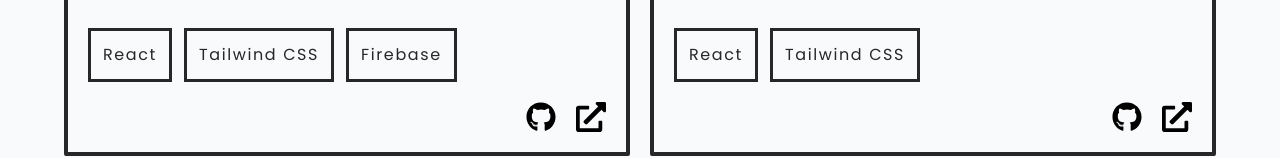
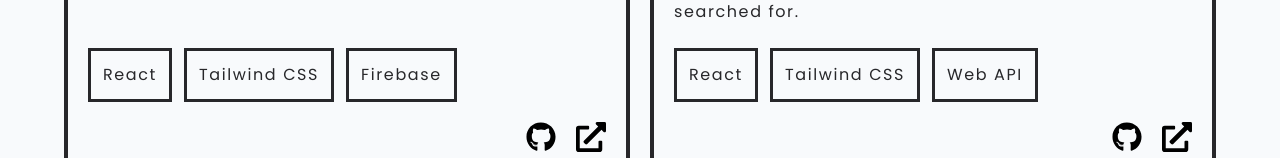
Before and after one commit to trevinshu/web-portfolio-v3, a Next.js app: page / in a window 1280 px wide. Shown: the part 2491-2649 px from the top of the page. Built offline with nearby package versions, Linux system fonts and the light colour scheme.

Commit message:
adjusted font size for About Me component and altered project descriptions/tech stack

```diff
--- a/components/AboutMe.jsx
+++ b/components/AboutMe.jsx
@@ -10,15 +10,15 @@
       </>
       <div className="flex flex-col justify-center items-start gap-5">
         <Heading>About Me</Heading>
-        <p className="text-lg text-zinc-800 text-left tracking-widest  break-words leading-loose xl:text-xl">
+        <p className="text-zinc-800 text-left tracking-widest  break-words leading-loose">
           I am a Web Developer based in Edmonton, Alberta, Canada. I am passionate about building and delivering Web Applications that are aesthetically pleasing, feature rich, responsive and
           compliant with the latest accessibility standards.
         </p>
-        <p className="text-lg text-zinc-800 text-left tracking-widest  break-words leading-loose xl:text-xl">
+        <p className="text-zinc-800 text-left tracking-widest  break-words leading-loose">
           In my free time I like to learn new technologies, binge watch the latest movie or tv show, listen to music or play video games.
         </p>
         <a
-          className="text-xl border-solid border-zinc-800 border-[3px] px-5 py-3 rounded-sm hover:scale-110 hover:transition-all hover:ease-in-out"
+          className="text-lg text-center border-solid border-zinc-800 border-[3px] px-5 py-3 rounded-sm hover:scale-110 hover:transition-all hover:ease-in-out"
           href="resources/Trevin Shu - Resume 2022.pdf"
           target="_blank"
           rel="noreferrer"
--- a/public/data/projects.json
+++ b/public/data/projects.json
@@ -30,6 +30,9 @@
         },
         {
           "name": "Tailwind CSS"
+        },
+        {
+          "name": "Web API"
         }
       ],
       "GitHub": "https://github.com/trevinshu/react-weather-app",
@@ -39,7 +42,7 @@
       "id": 3,
       "title": "ESW IT Business Advisors Reporting Portal",
       "image": "/img/capstone-demo.netlify.app_.png",
-      "description": "My class & I redesigned & rebuilt ESW's existing Reporting Portal for our capstone project.",
+      "description": "My classmates & I worked with ESW IT Business Advisors to redesign & rebuild their existing Reporting Portal for our capstone project. ",
       "stack": [
         {
           "name": "React"
@@ -65,6 +68,9 @@
         },
         {
           "name": "JavaScript"
+        },
+        {
+          "name": "Web API"
         }
       ],
       "GitHub": "https://github.com/trevinshu/movietvapp",
@@ -84,6 +90,9 @@
         },
         {
           "name": "JavaScript"
+        },
+        {
+          "name": "Web API"
         }
       ],
       "GitHub": "https://github.com/trevinshu/recipeapp",
```
